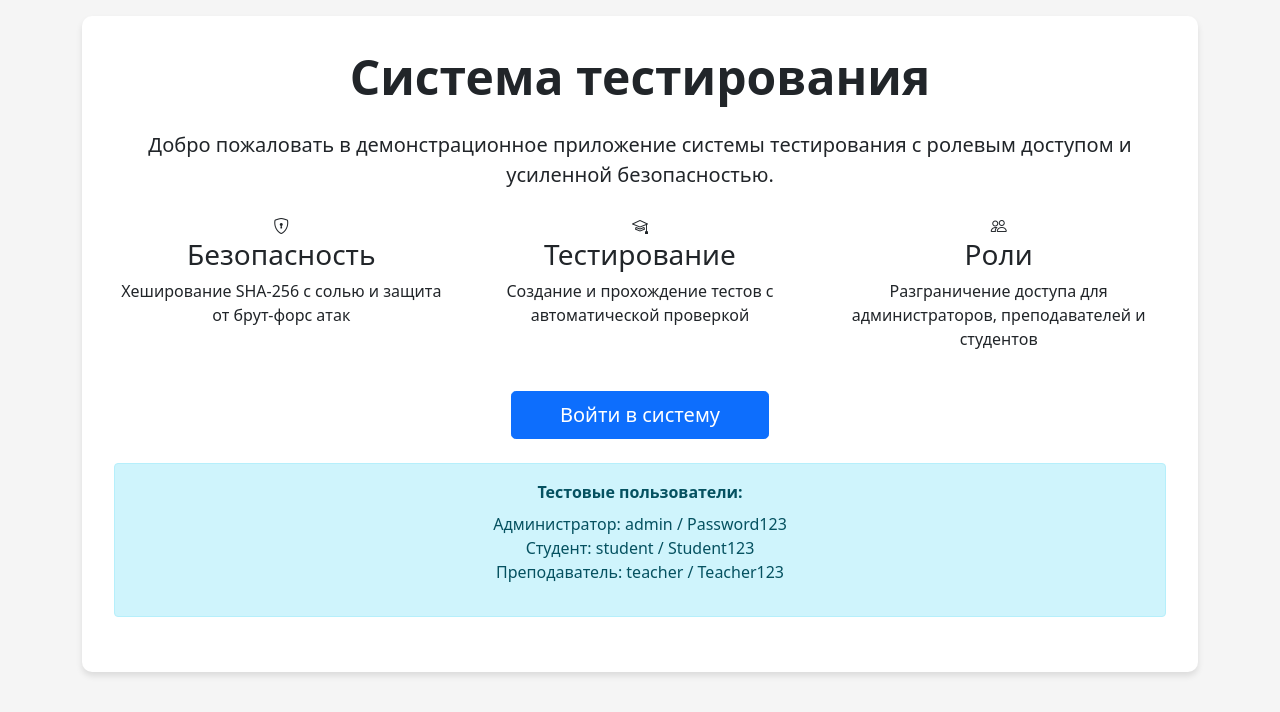
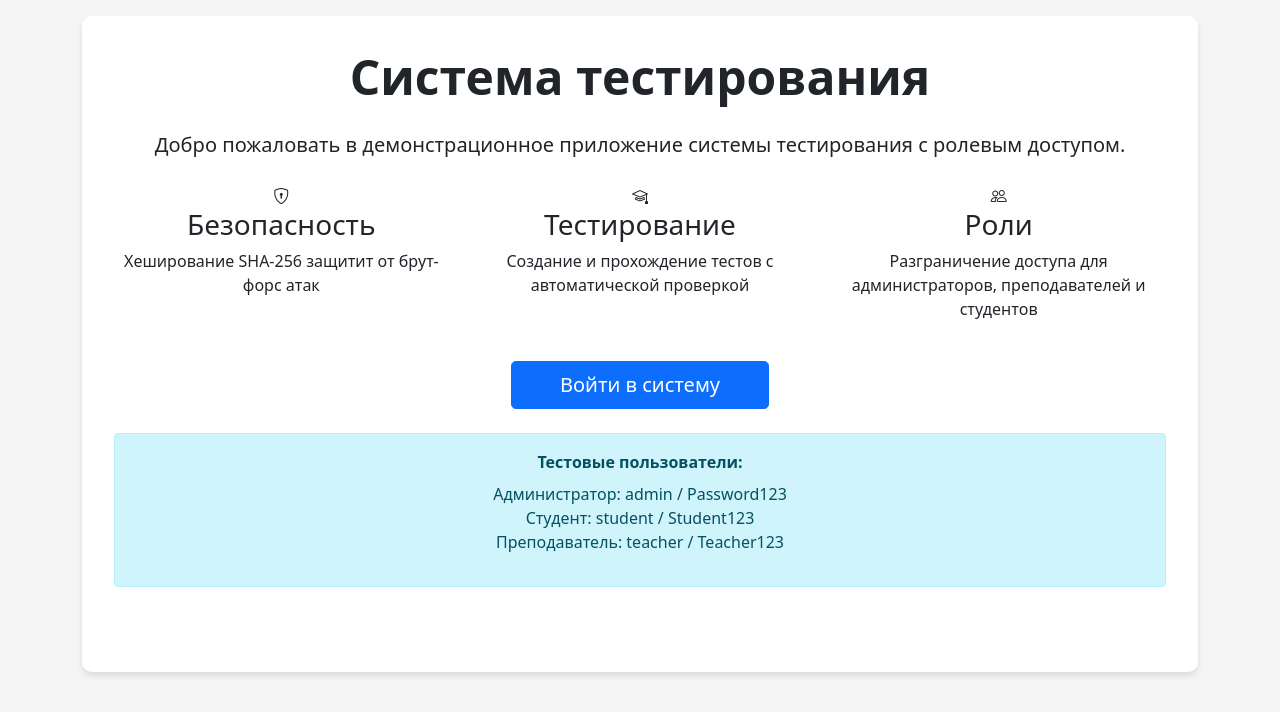
Before and after one commit to ArtemieDebaso/Code_1, a Flask app: page / in a window 1280 px wide. Shown: the part 56-768 px from the top of the page. Run offline with Flask 3, Linux system fonts and the light colour scheme.

Commit message:
Update index.html

```diff
--- a/templates/index.html
+++ b/templates/index.html
@@ -6,7 +6,7 @@
 <div class="text-center">
     <h1 class="display-5 fw-bold mb-4">Система тестирования</h1>
     <p class="lead mb-4">
-        Добро пожаловать в демонстрационное приложение системы тестирования с ролевым доступом и усиленной безопасностью.
+        Добро пожаловать в демонстрационное приложение системы тестирования с ролевым доступом.
     </p>
 
     <div class="row mb-4">
@@ -15,7 +15,7 @@
                 <i class="bi bi-shield-lock"></i>
             </div>
             <h3>Безопасность</h3>
-            <p>Хеширование SHA-256 с солью и защита от брут-форс атак</p>
+            <p>Хеширование SHA-256 защитит от брут-форс атак</p>
         </div>
         <div class="col-md-4">
             <div class="feature-icon">
```
